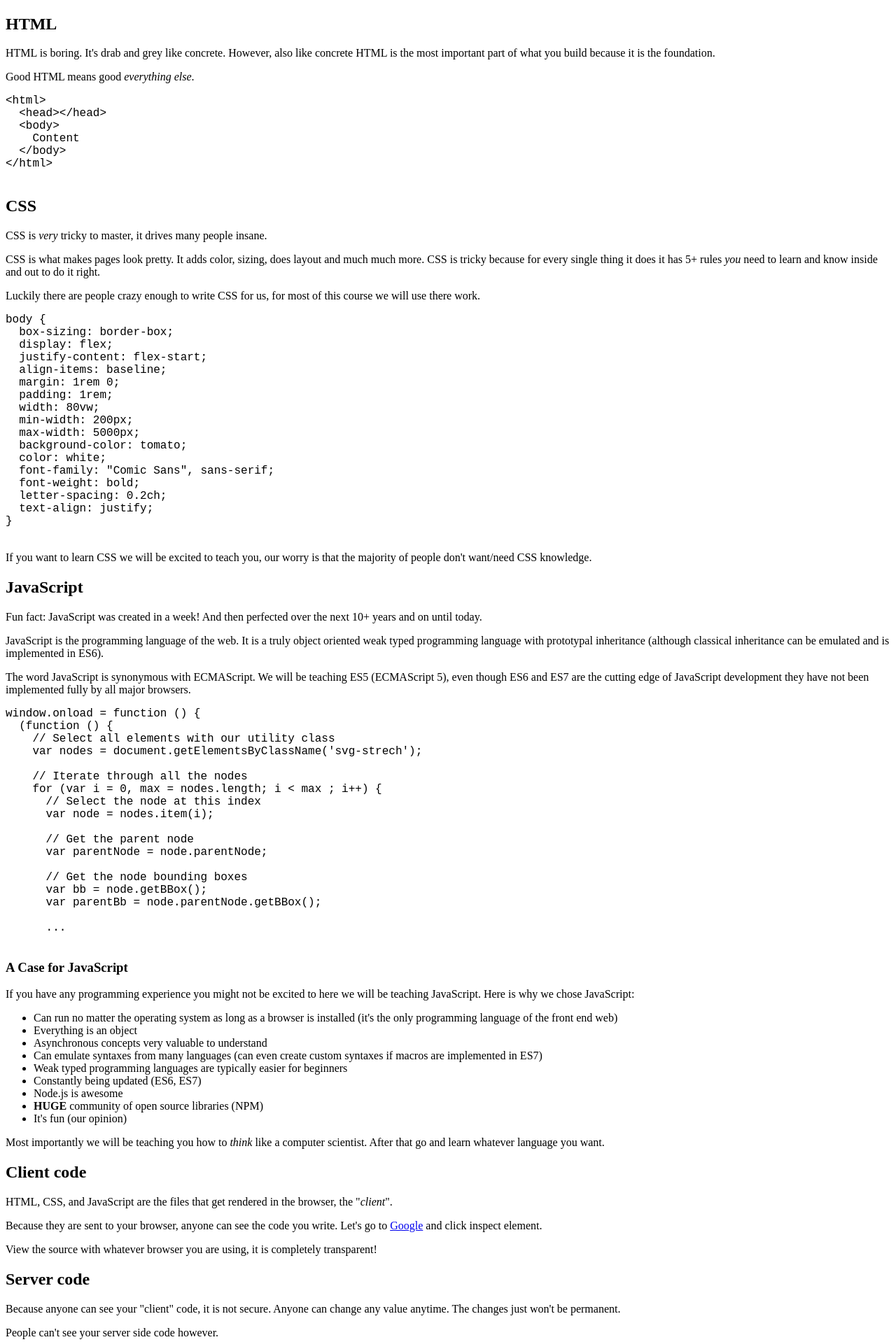
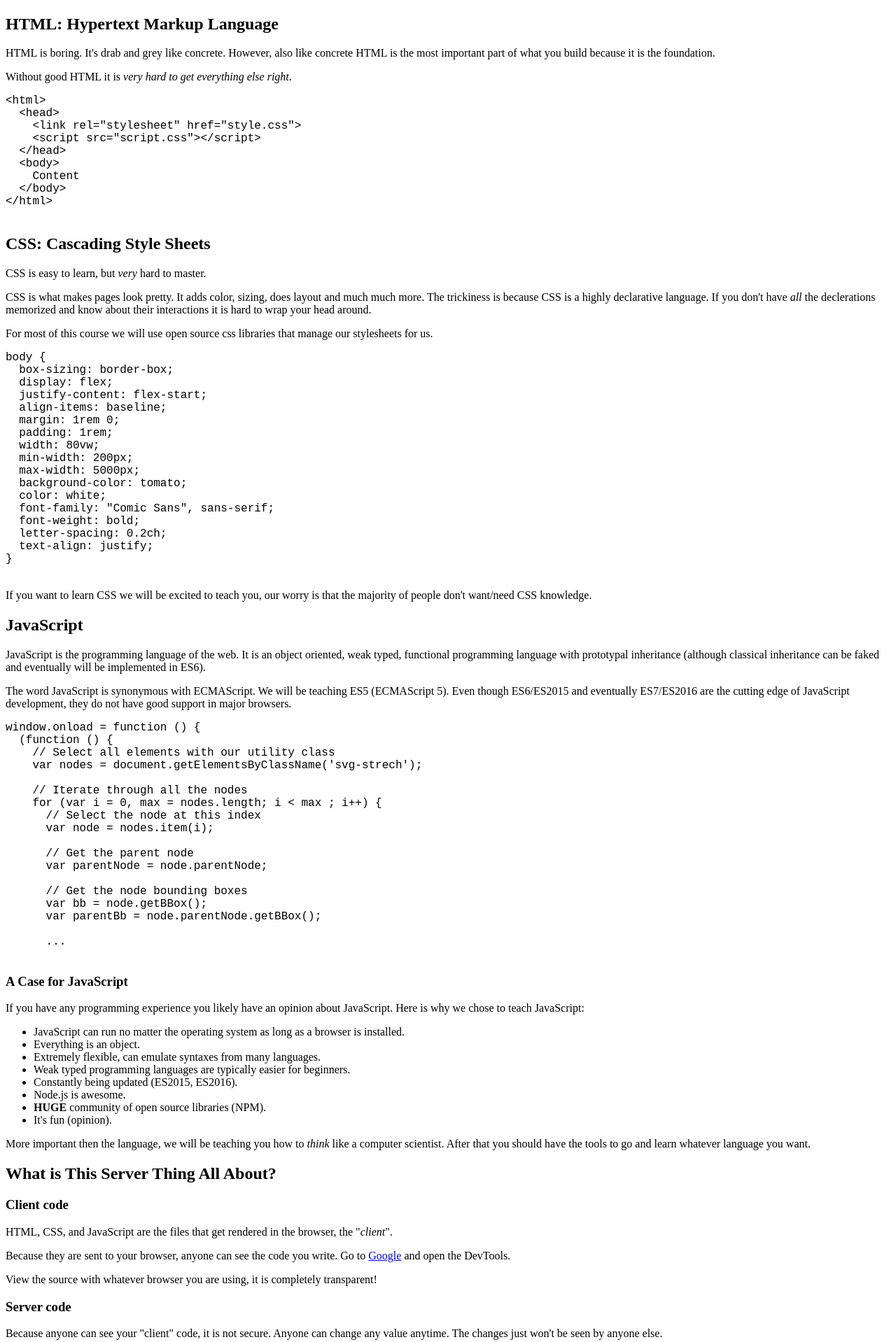
Before and after one commit to boca-raton-csc/curricula, a plain HTML site: page classes/www/2-cake/index.html in a window 1280 px wide. Shown: the part 641-2559 px from the top of the page at 70% size. Drawn offline with Linux system fonts and the light colour scheme.

Commit message:
Cleanup www/2-cake

```diff
--- a/classes/www/2-cake/index.html
+++ b/classes/www/2-cake/index.html
@@ -33,15 +33,18 @@
     </div>
 
     <div class="slide">
-      <h2>HTML</h2>
+      <h2>HTML: Hypertext Markup Language</h2>
 
       <p>HTML is boring. It's drab and grey like concrete. However, also like concrete HTML is the most important part of what you build because it is the foundation.</p>
 
-      <p>Good HTML means good <em>everything else</em>.</p>
+      <p>Without good HTML it is <em>very hard to get everything else right</em>.</p>
 
       <pre>
 &lt;html&gt;
-  &lt;head&gt;&lt;/head&gt;
+  &lt;head&gt;
+    &lt;link rel="stylesheet" href="style.css"&gt;
+    &lt;script src="script.css"&gt;&lt;/script&gt;
+  &lt;/head&gt;
   &lt;body&gt;
     Content
   &lt;/body&gt;
@@ -50,13 +53,13 @@
     </div>
 
     <div class="slide">
-      <h2>CSS</h2>
+      <h2>CSS: Cascading Style Sheets</h2>
 
-      <p>CSS is <em>very</em> tricky to master, it drives many people insane.</p>
+      <p>CSS is easy to learn, but <em>very</em> hard to master.</p>
 
-      <p>CSS is what makes pages look pretty. It adds color, sizing, does layout and much much more. CSS is tricky because for every single thing it does it has 5+ rules <em>you</em> need to learn and know inside and out to do it right.</p>
+      <p>CSS is what makes pages look pretty. It adds color, sizing, does layout and much much more. The trickiness is because CSS is a highly declarative language. If you don't have <em>all</em> the declerations memorized and know about their interactions it is hard to wrap your head around.</p>
 
-      <p>Luckily there are people crazy enough to write CSS for us, for most of this course we will use there work.</p>
+      <p>For most of this course we will use open source css libraries that manage our stylesheets for us.</p>
 
       <pre>
 body {
@@ -84,11 +87,9 @@ body {
     <div class="slide">
       <h2>JavaScript</h2>
 
-      <p>Fun fact: JavaScript was created in a week! And then perfected over the next 10+ years and on until today.</p>
+      <p>JavaScript is the programming language of the web. It is an object oriented, weak typed, functional programming language with prototypal inheritance (although classical inheritance can be faked and eventually will be implemented in ES6).</p>
 
-      <p>JavaScript is the programming language of the web. It is a truly object oriented weak typed programming language with prototypal inheritance (although classical inheritance can be emulated and is implemented in ES6).</p>
-
-      <p>The word JavaScript is synonymous with ECMAScript. We will be teaching ES5 (ECMAScript 5), even though ES6 and ES7 are the cutting edge of JavaScript development they have not been implemented fully by all major browsers.</p>
+      <p>The word JavaScript is synonymous with ECMAScript. We will be teaching ES5 (ECMAScript 5). Even though ES6/ES2015 and eventually ES7/ES2016 are the cutting edge of JavaScript development, they do not have good support in major browsers.</p>
 
       <pre>
 window.onload = function () {
@@ -115,37 +116,40 @@ window.onload = function () {
     <div class="slide">
       <h3>A Case for JavaScript</h3>
 
-      <p>If you have any programming experience you might not be excited to here we will be teaching JavaScript. Here is why we chose JavaScript:</p>
+      <p>If you have any programming experience you likely have an opinion about JavaScript. Here is why we chose to teach JavaScript:</p>
 
       <ul>
-        <li>Can run no matter the operating system as long as a browser is installed (it's the only programming language of the front end web)</li>
-        <li>Everything is an object</li>
-        <li>Asynchronous concepts very valuable to understand</li>
-        <li>Can emulate syntaxes from many languages (can even create custom syntaxes if macros are implemented in ES7)</li>
-        <li>Weak typed programming languages are typically easier for beginners</li>
-        <li>Constantly being updated (ES6, ES7)</li>
-        <li>Node.js is awesome</li>
-        <li><strong>HUGE</strong> community of open source libraries (NPM)</li>
-        <li>It's fun (our opinion)</li>
+        <li>JavaScript can run no matter the operating system as long as a browser is installed.</li>
+        <li>Everything is an object.</li>
+        <li>Extremely flexible, can emulate syntaxes from many languages.</li>
+        <li>Weak typed programming languages are typically easier for beginners.</li>
+        <li>Constantly being updated (ES2015, ES2016).</li>
+        <li>Node.js is awesome.</li>
+        <li><strong>HUGE</strong> community of open source libraries (NPM).</li>
+        <li>It's fun (opinion).</li>
       </ul>
 
-      <p>Most importantly we will be teaching you how to <em>think</em> like a computer scientist. After that go and learn whatever language you want.</p>
+      <p>More important then the language, we will be teaching you how to <em>think</em> like a computer scientist. After that you should have the tools to go and learn whatever language you want.</p>
     </div>
 
     <div class="slide">
-      <h2>Client code</h2>
+      <h2>What is This Server Thing All About?</h2>
+    </div>
+
+    <div class="slide">
+      <h3>Client code</h3>
 
       <p>HTML, CSS, and JavaScript are the files that get rendered in the browser, the "<em>client</em>".</p>
 
-      <p>Because they are sent to your browser, anyone can see the code you write. Let's go to <a href="https://www.google.com/?gws_rd=ssl#q=the+computer+science+club+is+awesome!">Google</a> and click inspect element.</p>
+      <p>Because they are sent to your browser, anyone can see the code you write. Go to <a href="https://www.google.com/?gws_rd=ssl#q=the+computer+science+club+is+awesome!">Google</a> and open the DevTools.</p>
 
       <p>View the source with whatever browser you are using, it is completely transparent!</p>
     </div>
 
     <div class="slide">
-      <h2>Server code</h2>
+      <h3>Server code</h3>
 
-      <p>Because anyone can see your "client" code, it is not secure. Anyone can change any value anytime. The changes just won't be permanent.</p>
+      <p>Because anyone can see your "client" code, it is not secure. Anyone can change any value anytime. The changes just won't be seen by anyone else.</p>
 
       <p>People can't see your server side code however.</p>
 
@@ -153,11 +157,36 @@ window.onload = function () {
     </div>
 
     <div class="slide">
-      <h3>Server as a Waiter</h3>
+      <h4>Server as a Waiter</h4>
 
-      <p>Imagine the server as your waiter at a resturaunt. The server is what gives you your "cake".</p>
+      <p>Imagine the server as your waiter at a resturaunt. The server is what gives you your "cake" of files (HTML, CSS, JavaScript).</p>
 
       <p>The client (browser) and the server communicate through another web technology HTTP.</p>
+
+      <h5>HTTP Request</h5>
+      <pre>
+GET https://api.github.com/users/octocat/orgs HTTP/1.1
+      </pre>
+
+      <h5>HTTP Response</h5>
+      <pre>
+HTTP/1.1 200 OK
+Server: nginx
+Date: Fri, 12 Oct 2012 23:33:14 GMT
+Content-Type: application/json; charset=utf-8
+Connection: keep-alive
+Status: 200 OK
+ETag: "a00049ba79152d03380c34652f2cb612"
+X-GitHub-Media-Type: github.v3
+X-RateLimit-Limit: 5000
+X-RateLimit-Remaining: 4987
+X-RateLimit-Reset: 1350085394
+Content-Length: 5
+Cache-Control: max-age=0, private, must-revalidate
+X-Content-Type-Options: nosniff
+
+...
+      </pre>
     </div>
 
     <div class="slide">
```
